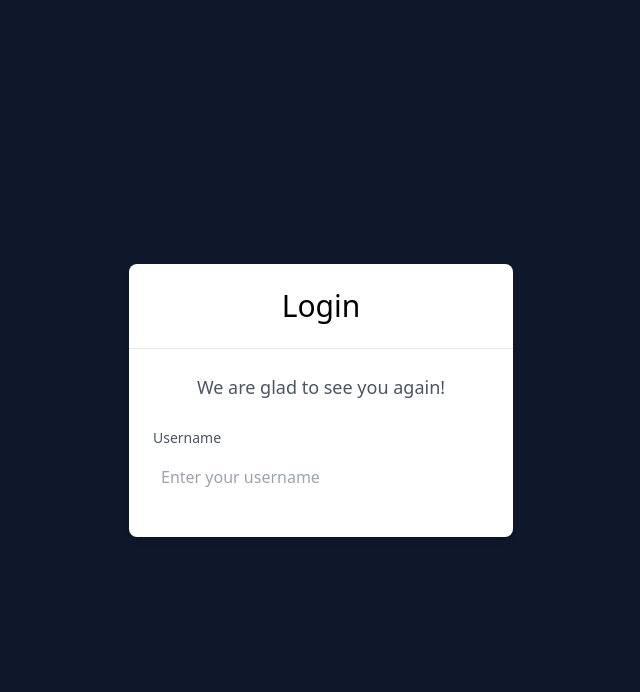
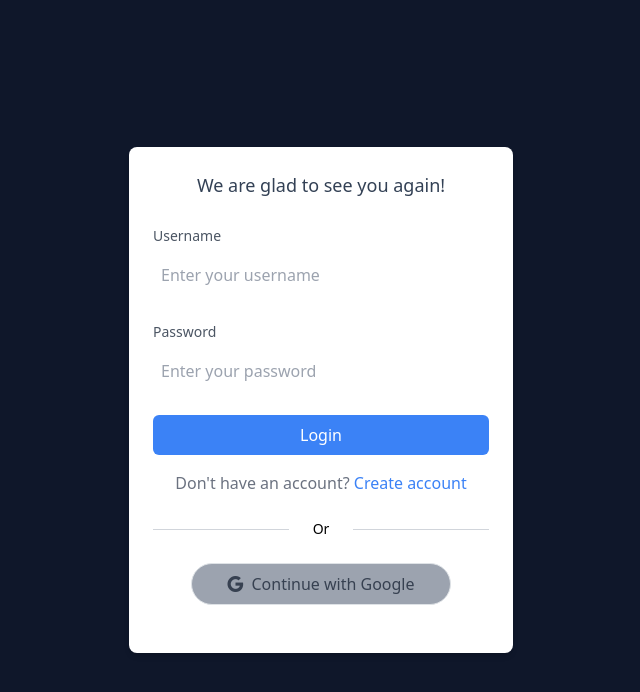
Before and after one commit to kishan-hit/ecommerce-client, a React (Create React App) app: page /login in a window 1280 px wide. Shown: the top 692 px of the page, without its empty margins (319-959 px from the left). Built offline with nearby package versions, Linux system fonts and the light colour scheme.

Commit message:
created login/signup form and also added google auth

```diff
--- a/package.json
+++ b/package.json
@@ -3,7 +3,10 @@
   "version": "0.1.0",
   "private": true,
   "dependencies": {
+    "@react-oauth/google": "^0.12.1",
     "axios": "^1.7.9",
+    "bootstrap": "^5.3.3",
+    "bootstrap-icons": "^1.11.3",
     "cra-template": "1.2.0",
     "react": "^19.0.0",
     "react-dom": "^19.0.0",
--- a/src/components/LoginForm.jsx
+++ b/src/components/LoginForm.jsx
@@ -1,20 +1,49 @@
-import React from 'react'
+import React, { useState, useEffect } from 'react';
+import { Link } from "react-router";
+import axios from 'axios';
+import { useGoogleLogin } from '@react-oauth/google';
+import { useNavigate } from 'react-router-dom';
 
 const LoginForm = () => {
+    const [isRegister, setIsRegister] = useState(false);
+    const [user, setUser] = useState(null);
+    const navigate = useNavigate();
+
+    const login = useGoogleLogin({
+        onSuccess: (codeResponse) => {
+            console.log('codeResponse', codeResponse);
+            setUser(codeResponse);
+        },
+        onError: (error) => console.log('Login Failed:', error)
+    });
+
+    useEffect(() => {
+        if (user) {
+            console.log('User state set:', user);
+            axios.get(`https://www.googleapis.com/oauth2/v1/userinfo?access_token=${user.access_token}`, {
+                headers: {
+                    Authorization: `Bearer ${user.access_token}`,
+                    Accept: 'application/json'
+                }
+            })
+                .then((res) => {
+                    console.log('res', res);
+                    navigate('/');
+                })
+                .catch((err) => console.log(err));
+        }
+    }, [user, navigate]);
     return (
-        <form className='bg-white rounded-lg shadow-md w-full max-w-sm mx-auto'>
-            <div className='pt-6'>
-                <h2 className='text-3xl text-center font-extralight'>Login</h2>
-            </div>
-            <hr className='text-gray-200 mt-6 mb-6' />
-            <p className='text-center text-gray-600 text-lg font-light'>
-                We are glad to see you again!
+        <form onSubmit='' className='bg-white rounded-lg shadow-md w-full max-w-sm mx-auto'>
+            <p className='text-center text-slate-700 text-lg font-light pt-6'>
+                {isRegister ? "Welcome!" : "We are glad to see you again!"}
             </p>
             <div className='p-6'>
                 <div className='mb-4'>
                     <label className='text-gray-600 text-sm'>Username</label>
                     <input
                         label='Username'
+                        type='text'
                         value=''
                         onChange=''
                         className='w-full p-2 rounded mt-2'
@@ -22,9 +51,73 @@ const LoginForm = () => {
                         required
                     />
                 </div>
+                <div className='mb-4'>
+                    <label className='text-gray-600 text-sm'>Password</label>
+                    <input
+                        label='Password'
+                        type='password'
+                        value=''
+                        onChange=''
+                        className='w-full p-2 rounded mt-2'
+                        placeholder='Enter your password'
+                        required
+                    />
+                </div>
+                {
+                    isRegister ? (
+                        <div className='mb-4'>
+                            <label className='text-gray-600 text-sm'>Confirm Password</label>
+                            <input
+                                label='Confirm Password'
+                                type='password'
+                                value=''
+                                onChange=''
+                                className='w-full p-2 rounded mt-2'
+                                placeholder='Confirm your password'
+                                required
+                            />
+                        </div>
+                    ) : ("")
+                }
+                <button type="submit" className="w-full bg-blue-500 text-white py-2 rounded-md">
+                    {isRegister ? "Sign up" : "Login"}
+                </button>
+                <div className="text-center text-gray-500 pt-3">
+                    <p>
+                        {isRegister ? (
+                            <>
+                                Already have an account? <Link to="/login" onClick={() => setIsRegister(false)} className="text-blue-500">Login</Link>
+                            </>
+                        ) : (
+                            <>
+                                Don't have an account? <Link to="/register" onClick={() => setIsRegister(true)} className="text-blue-500">Create account</Link>
+                            </>
+                        )}
+                    </p>
+                </div>
+                {
+                    !isRegister ? (
+                        <>
+                            <div className="flex items-center w-full max-w-sm my-4">
+                                <div className="flex-grow border-t border-gray-300"></div>
+                                <span className="mx-4 text-[#000000] text-[14px] leading-[20px] font-400 ">Or</span>
+                                <div className="flex-grow border-t border-gray-300"></div>
+                            </div>
+                            <div className='flex items-center justify-center'>
+                                <button
+                                    onClick={() => login()}
+                                    className="w-[260px] bg-gray-400 max-w-sm flex items-center justify-center py-[8px] mb-4 border border-[#72777F] text-gray-700 rounded-full hover:bg-gray-200"
+                                >
+                                    <i className="bi bi-google mr-2"></i>
+                                    Continue with Google
+                                </button>
+                            </div>
+                        </>
+                    ) : ("")
+                }
             </div>
         </form>
     )
 }
 
-export default LoginForm
+export default LoginForm;
--- a/src/components/ProtectedRoute.jsx
+++ b/src/components/ProtectedRoute.jsx
@@ -2,7 +2,7 @@ import React from 'react';
 import { Navigate, Outlet } from "react-router-dom";
 
 const ProtectedRoute = () => {
-    const isLoggedIn = false;
+    const isLoggedIn = true;
     return isLoggedIn ? <Outlet /> : <Navigate to="/login" />
 }
 
--- a/src/index.js
+++ b/src/index.js
@@ -1,11 +1,16 @@
 import React from 'react';
 import ReactDOM from 'react-dom/client';
+import 'bootstrap/dist/css/bootstrap.min.css';
+import 'bootstrap-icons/font/bootstrap-icons.css';
 import './index.css';
 import App from './App';
+import { GoogleOAuthProvider } from '@react-oauth/google'
 
 const root = ReactDOM.createRoot(document.getElementById('root'));
 root.render(
-  <App />
+  <GoogleOAuthProvider clientId='203395419549-r63poqr432uqpaant3rt1pre1s2uqpqu.apps.googleusercontent.com'>
+    <App />
+  </GoogleOAuthProvider >
 );
 
 // If you want to start measuring performance in your app, pass a function
--- a/src/routes.jsx
+++ b/src/routes.jsx
@@ -9,6 +9,11 @@ import ProtectedRoute from "./components/ProtectedRoute";
 const router = createBrowserRouter([
     {
         path: "/login",
+        element: <LoginPage />,
+        errorElement: <Error />
+    },
+    {
+        path: "/register",
         element: <LoginPage />,
         errorElement: <Error />
     },
```
Also changed, not shown: 1 other file (tests, documents, lock files or other folders).
